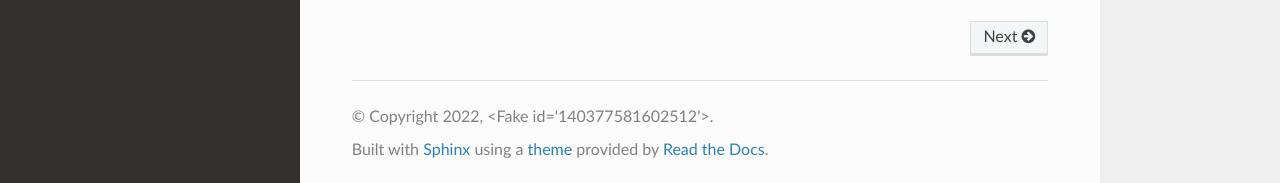
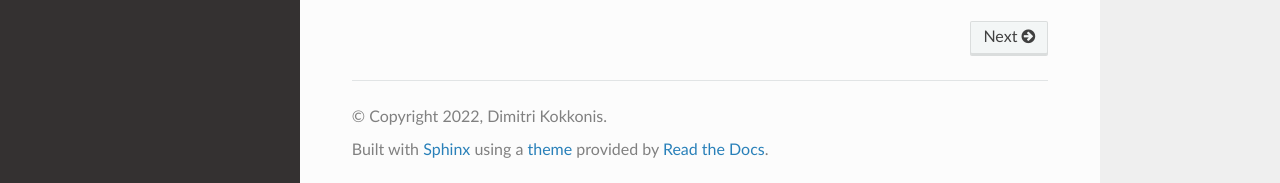
Before and after one commit to kokkonisd/flores, a Sphinx documentation site: the page built from docs/index.rst, in a window 1280 px wide and 1337 px high. Shown: the part 1151-1334 px from the top of the window. Built offline with Sphinx 7.4.7 and the Read the Docs theme 2.0.0, drawn with Linux system fonts in a browser that asks for light colours; the version number could not be read and is left out.

Commit message:
Fix missing author in docs

```diff
--- a/docs/conf.py
+++ b/docs/conf.py
@@ -15,7 +15,7 @@ import flores
 # https://www.sphinx-doc.org/en/master/usage/configuration.html#project-information
 
 project = "Flores"
-author = flores.__author__
+author = "Dimitri Kokkonis"
 version = f"{flores.__version__}"
 copyright = f"2022, {author}"
 
```
